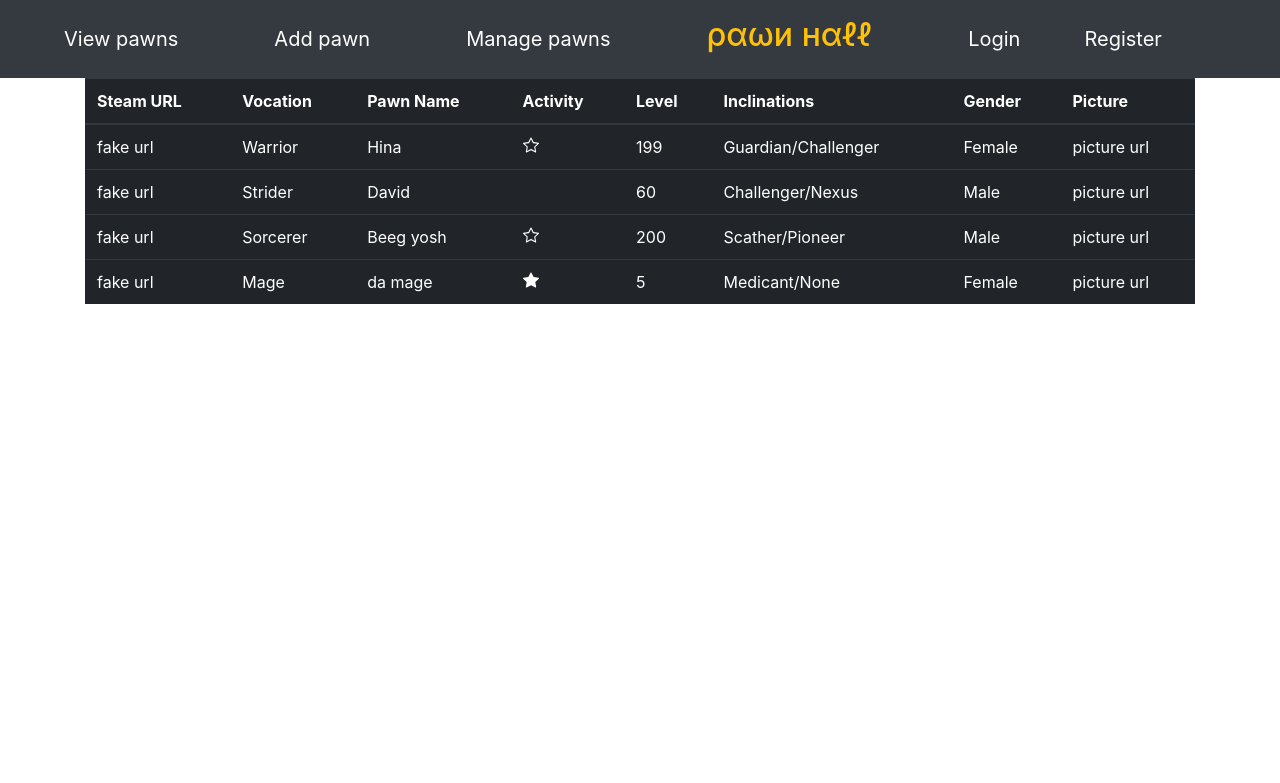
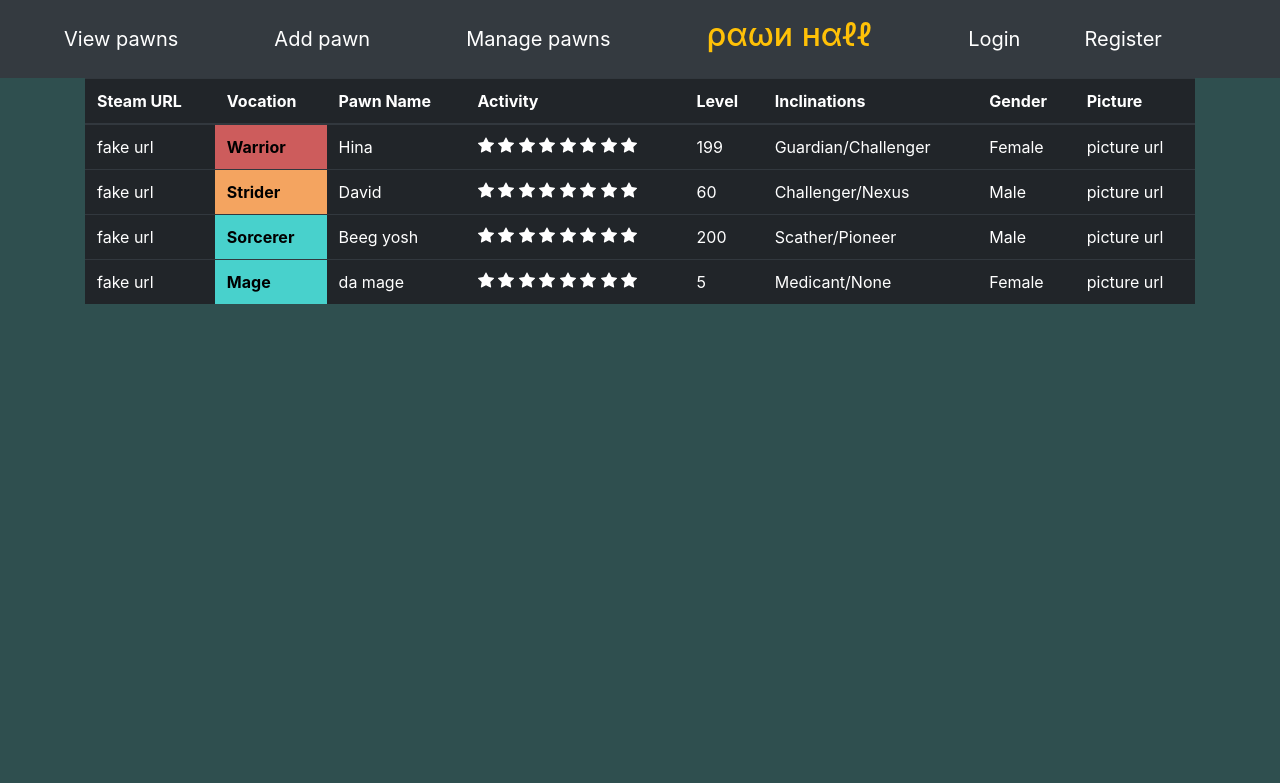
Before and after one commit to pawnguild/pawnguild, a Django app: page / in a window 1280 px wide. Shown: the top 783 px of the page. Run offline with Django 3.2, Linux system fonts and the light colour scheme; data comes from the database, SQL or seed files in the repository; both versions use the stored data as it was after the commit; some libraries are stand-ins or nearby versions.

Commit message:
colors on vocations

```diff
--- a/pawnlisting/models.py
+++ b/pawnlisting/models.py
@@ -43,8 +43,18 @@
     def activity(self):
         """ Return number of stars that should display in pawn list. No stars after 4 weeks"""
         time_since_modified = timezone.now() - self.last_modified
-        weeks_since_modified = time_since_modified.days % 7
+        weeks_since_modified = time_since_modified.days // 7
         return 4 - weeks_since_modified
+
+    @property
+    def vocation_color(self):
+        if self.vocation == "Fighter" or self.vocation == "Warrior":
+            return "red"
+        elif self.vocation == "Strider" or self.vocation == "Ranger":
+            return "yellow"
+        else:
+            return "blue"
+
 
     def save(self, *args, **kwargs):
         user = get_current_user()
--- /dev/null
+++ b/pawnlisting/static/pawnlisting/pawn_list_style.css
@@ -0,0 +1,19 @@
+td.red-vocation {
+    background-color: indianred;
+}
+
+td.yellow-vocation {
+    background-color: sandybrown;
+}
+
+td.blue-vocation {
+    background-color: mediumturquoise;
+}
+
+body {
+    background-color: darkslategray
+}
+
+b {
+    color: black;
+}
--- a/pawnlisting/static/pawnlisting/style.css
+++ /dev/null
@@ -1,4 +0,0 @@
-p {
-    font-size: x-large;
-    color: blue;
-}
--- a/pawnlisting/templates/pawnlisting/pawn_list.html
+++ b/pawnlisting/templates/pawnlisting/pawn_list.html
@@ -1,4 +1,8 @@
 {% include "pawnlisting/base.html" %}
+
+{% load static %}
+
+<link rel="stylesheet" href="{% static 'pawnlisting/pawn_list_style.css' %}">
 
 <div class="container">
     <table class="table table-dark">
@@ -16,7 +20,7 @@
         {% for pawn in pawn_list %}
             <tr>
                 <td>fake url</td>
-                <td>{{ pawn.vocation }}</td>
+                <td class="{{ pawn.vocation_color }}-vocation"> <b> {{ pawn.vocation }} </b> </td>
                 <td>{{ pawn.name }}</td>
                 <td>
                 {% if pawn.activity != 0 %}
--- a/todo.txt
+++ b/todo.txt
@@ -5,10 +5,8 @@
 
 medium priority
 - separate looking pages for add/update pawn
-- test api
 
 low priority
-- colors on vocations
 - fix finding favico
 
 consider:
```
Also changed, not shown: pawnhall/settings.py (+5 -3 lines), db.sqlite3.
